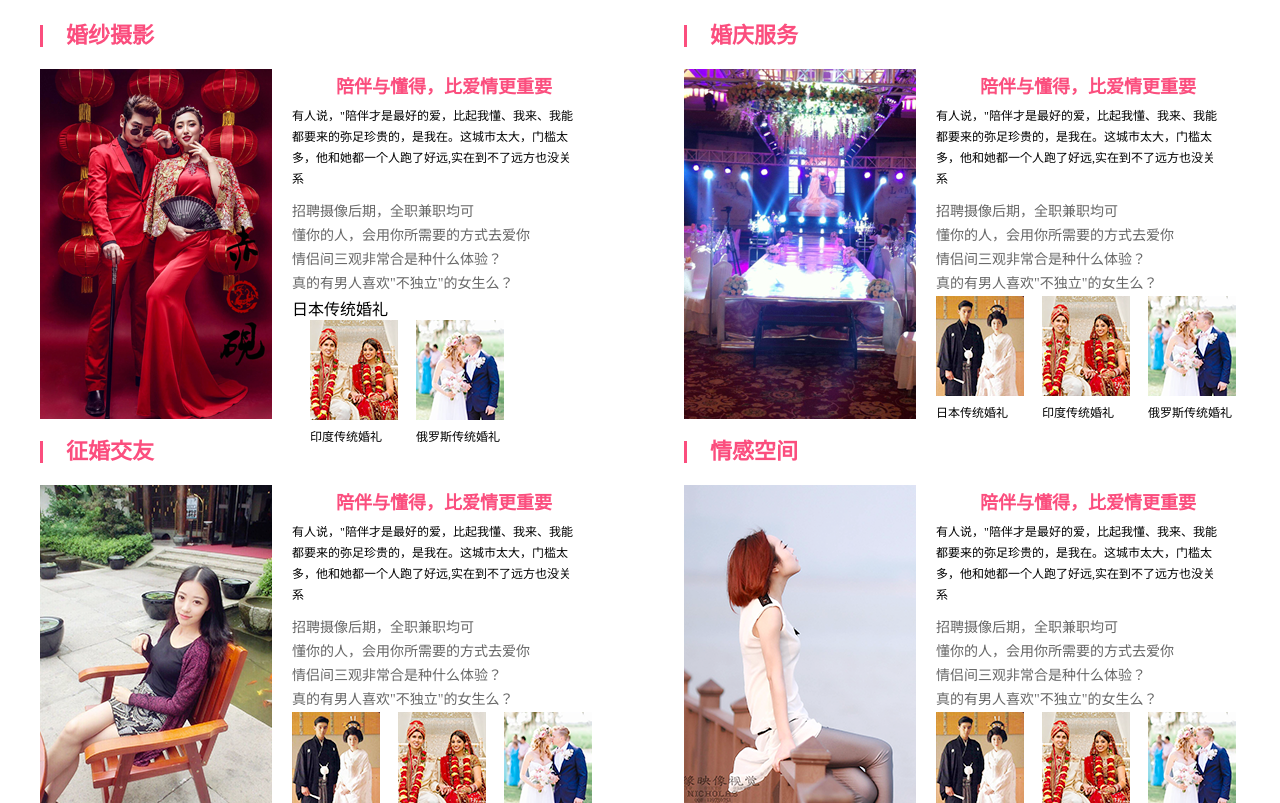
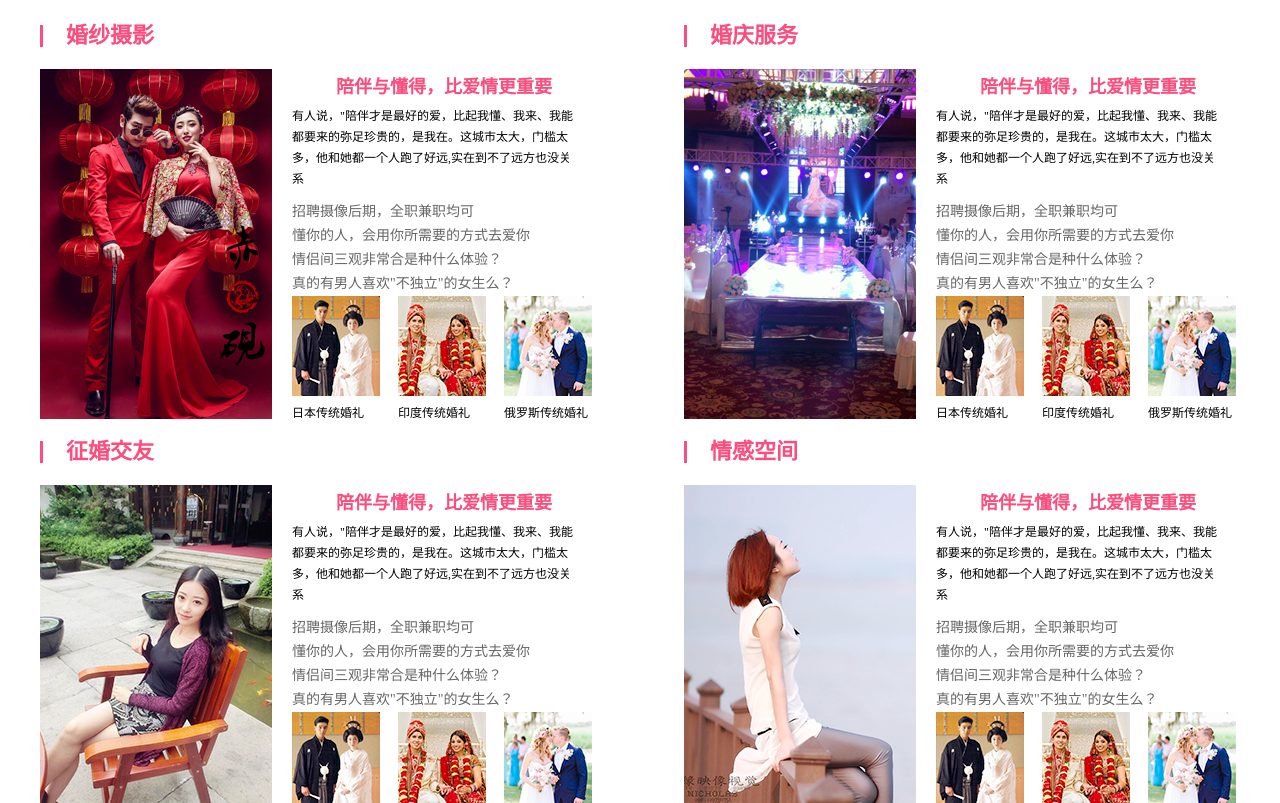
Before and after one commit to 1314lml/hunjia, a plain HTML site: page index.html in a window 1280 px wide. Shown: the part 1038-1841 px from the top of the page. Drawn offline with Linux system fonts and the light colour scheme.

Commit message:
Update index.html

```diff
--- a/index.html
+++ b/index.html
@@ -97,7 +97,7 @@
 					<a href="#">懂你的人，会用你所需要的方式去爱你</a>
 					<a href="#">情侣间三观非常合是种什么体验？</a>
 					<a href="#">真的有男人喜欢"不独立"的女生么？</a>
-					<ul class="clearfix>
+					<ul class="clearfix">
 						<li><img src="image/li_img.png"><p>日本传统婚礼</p></li>
 						<li><img src="image/li_img2.png"><p>印度传统婚礼</p></li>
 						<li><img src="image/li_img3.png"><p>俄罗斯传统婚礼</p></li>
```
